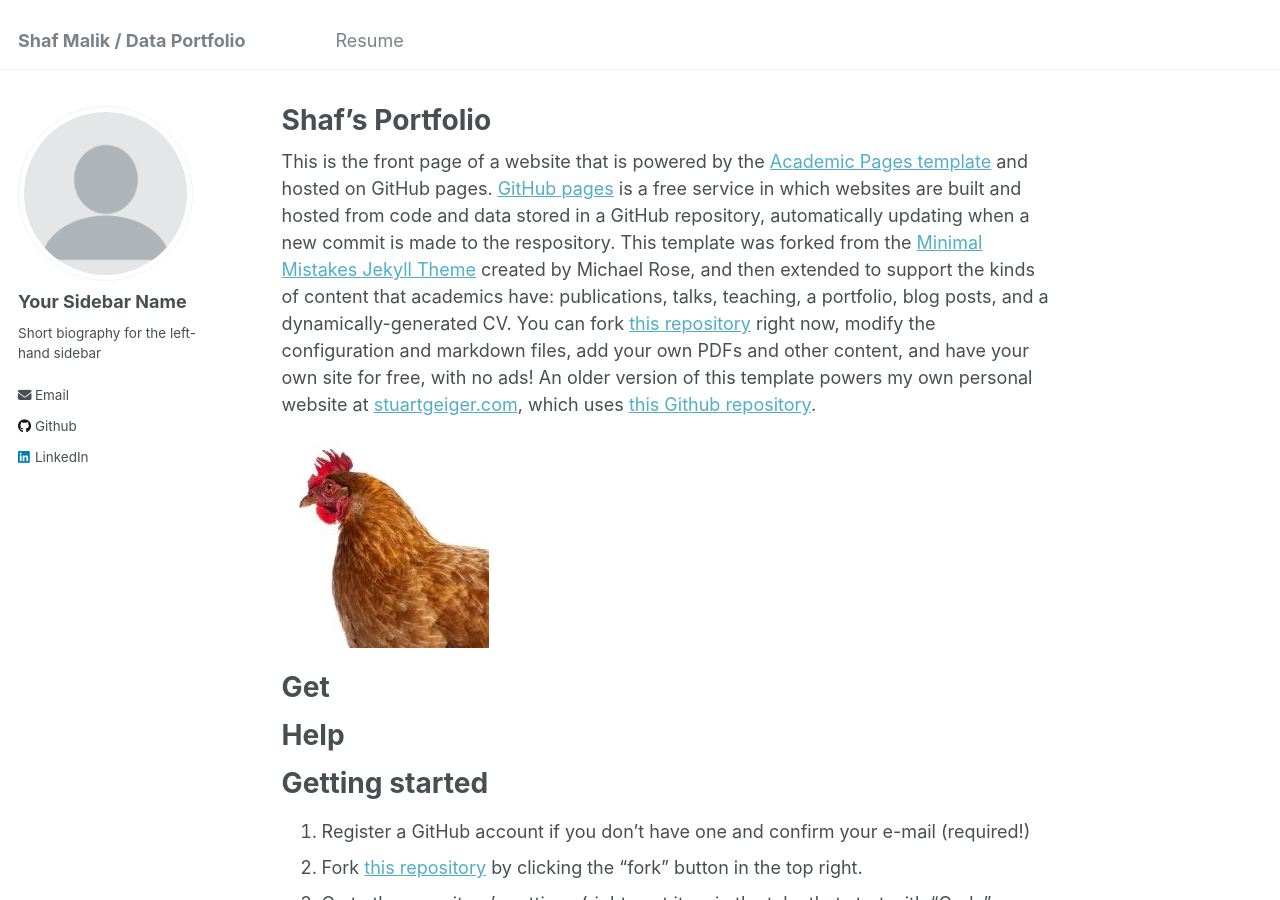
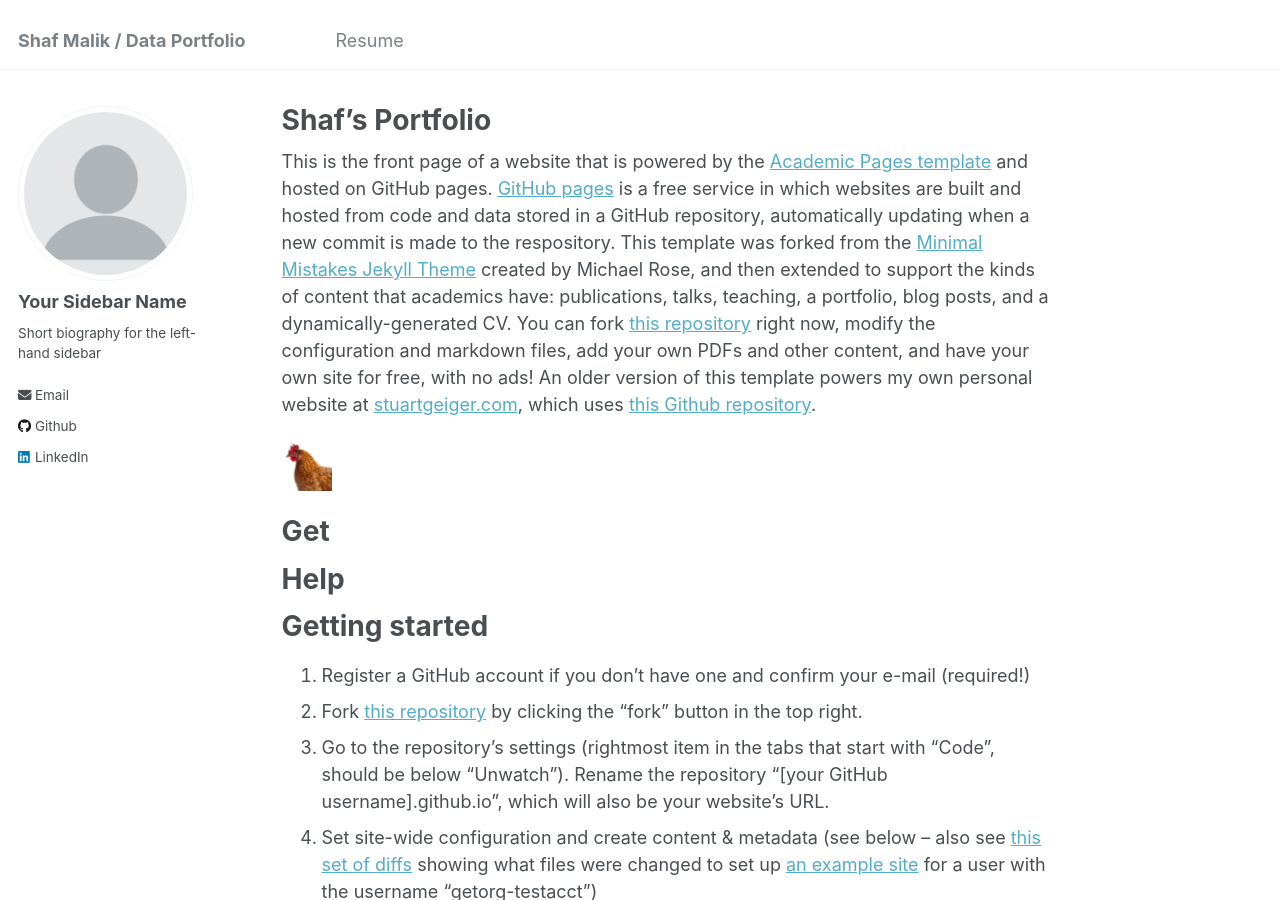
Before and after one commit to shafmalik/shaf.malik.github.io, a Jekyll site: the page built from _pages/about.md, in a window 1280 px wide and 900 px high. Built offline with Jekyll 4.4.1, drawn with Linux system fonts in a browser that asks for light colours.

Commit message:
Update about.md

```diff
--- a/_pages/about.md
+++ b/_pages/about.md
@@ -9,7 +9,7 @@ redirect_from:
 
 This is the front page of a website that is powered by the [Academic Pages template](https://github.com/academicpages/academicpages.github.io) and hosted on GitHub pages. [GitHub pages](https://pages.github.com) is a free service in which websites are built and hosted from code and data stored in a GitHub repository, automatically updating when a new commit is made to the respository. This template was forked from the [Minimal Mistakes Jekyll Theme](https://mmistakes.github.io/minimal-mistakes/) created by Michael Rose, and then extended to support the kinds of content that academics have: publications, talks, teaching, a portfolio, blog posts, and a dynamically-generated CV. You can fork [this repository](https://github.com/academicpages/academicpages.github.io) right now, modify the configuration and markdown files, add your own PDFs and other content, and have your own site for free, with no ads! An older version of this template powers my own personal website at [stuartgeiger.com](http://stuartgeiger.com), which uses [this Github repository](https://github.com/staeiou/staeiou.github.io).
 
-![Chicken](https://github.com/shafmalik/shaf.malik.github.io/blob/master/images/Chicken.JPG)
+<img align="center" width="50" height="50" src="https://github.com/shafmalik/shaf.malik.github.io/blob/master/images/Chicken.JPG">
 
 # Get
 
```
